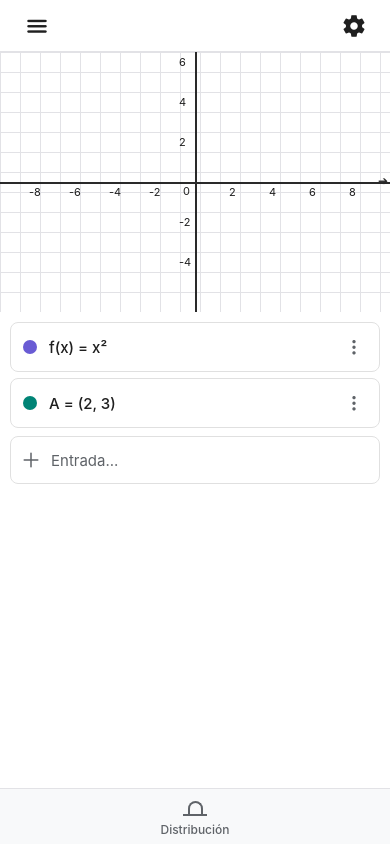
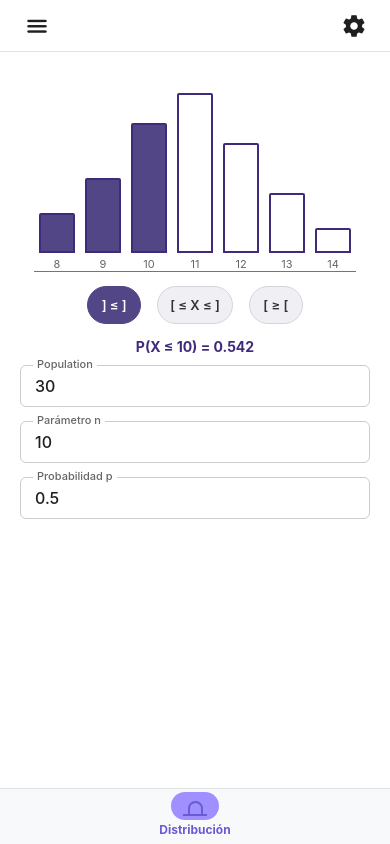
Before and after one commit to nedder3/geogarca, a React Native app: screen / in a window 390 px wide. Built offline with nearby package versions, Linux system fonts and the light colour scheme.

Commit message:
feat(app): configure default Suite Calculadora view and update integration test suite

```diff
--- a/App.tsx
+++ b/App.tsx
@@ -4,16 +4,16 @@ import {
   StyleSheet,
   Dimensions,
   BackHandler,
-  Platform,
 } from 'react-native';
 import { SafeAreaView, SafeAreaProvider } from 'react-native-safe-area-context';
 import { TopAppBar } from '@/components/navigation/TopAppBar';
-import { BottomNavBar, MainTab } from '@/components/navigation/BottomNavBar';
+import { BottomNavBar, MainTab, AppNavigationMode } from '@/components/navigation/BottomNavBar';
 import { NavigationDrawer } from '@/components/navigation/NavigationDrawer';
 import { CartesianGrid } from '@/components/canvas/CartesianGrid';
 import { VirtualKeyboard } from '@/components/keyboard/VirtualKeyboard';
 import { AlgebraPanel } from '@/components/algebra/AlgebraPanel';
 import { ToolsGallery } from '@/components/tools/ToolsGallery';
+import { ProbabilityView } from '@/components/probability/ProbabilityView';
 import { SplashScreenView } from '@/components/splash/SplashScreenView';
 import {
   StartExamDialog,
@@ -25,7 +25,8 @@ import { useInputStore } from '@/stores/useInputStore';
 
 export default function App() {
   const [showSplash, setShowSplash] = useState(true);
-  const [activeTab, setActiveTab] = useState<MainTab>('algebra');
+  const [appMode, setAppMode] = useState<AppNavigationMode>('probability');
+  const [activeTab, setActiveTab] = useState<MainTab>('distribution');
   const [isDrawerOpen, setDrawerOpen] = useState(false);
 
   const isExamActive = useExamStore((state) => state.isExamActive);
@@ -76,7 +77,13 @@ export default function App() {
 
   const handleSelectDrawerOption = (optionId: string) => {
     setDrawerOpen(false);
-    if (optionId === 'exam') {
+    if (optionId === 'switch_probability') {
+      setAppMode('probability');
+      setActiveTab('distribution');
+    } else if (optionId === 'switch_graphing') {
+      setAppMode('graphing');
+      setActiveTab('algebra');
+    } else if (optionId === 'exam') {
       openStartModal();
     } else if (optionId === 'exit_exam') {
       requestExitExam();
@@ -87,8 +94,11 @@ export default function App() {
   const windowWidth = windowDimensions.width;
   const windowHeight = windowDimensions.height;
 
-  // Responsive canvas height: smaller when keyboard is up to let algebra list breathe
-  const canvasHeight = isKeyboardVisible && activeTab === 'algebra' ? 200 : Math.min(260, Math.floor(windowHeight * 0.32));
+  // Responsive canvas height for graphing mode
+  const canvasHeight =
+    isKeyboardVisible && activeTab === 'algebra'
+      ? 200
+      : Math.min(260, Math.floor(windowHeight * 0.32));
 
   return (
     <SafeAreaProvider>
@@ -96,16 +106,24 @@ export default function App() {
         <View style={styles.container}>
           {/* Top App Bar (Normal / Exam) */}
           <TopAppBar
+            title="Suite Calculadora"
             onOpenMenu={() => setDrawerOpen(true)}
             onOpenSettings={() => {}}
           />
 
-          {/* Viewport - Upper Half: Cartesian Canvas */}
+          {/* Main Viewport */}
+          {appMode === 'probability' ? (
+            <View style={styles.contentContainer}>
+              <ProbabilityView />
+            </View>
+          ) : (
+            <>
+              {/* Upper Half: Cartesian Canvas */}
               <View style={[styles.canvasContainer, { height: canvasHeight }]}>
                 <CartesianGrid width={windowWidth} height={canvasHeight} />
               </View>
 
-          {/* Viewport - Lower Half: Tabbed Content */}
+              {/* Lower Half: Tabbed Content */}
               <View style={styles.contentContainer}>
                 {activeTab === 'algebra' && <AlgebraPanel />}
                 {activeTab === 'tools' && <ToolsGallery />}
@@ -115,12 +133,19 @@ export default function App() {
 
               {/* Virtual Keyboard */}
               {isKeyboardVisible && activeTab === 'algebra' && <VirtualKeyboard />}
+            </>
+          )}
 
           {/* Bottom Navigation */}
-          <BottomNavBar activeTab={activeTab} onTabPress={setActiveTab} />
+          <BottomNavBar
+            mode={appMode}
+            activeTab={activeTab}
+            onTabPress={setActiveTab}
+          />
 
-          {/* Navigation Drawer (renders on top of everything) */}
+          {/* Navigation Drawer */}
           <NavigationDrawer
+            title="Suite Calculadora GeoGebra"
             visible={isDrawerOpen}
             onClose={() => setDrawerOpen(false)}
             onSelectOption={handleSelectDrawerOption}
@@ -140,6 +165,7 @@ export default function App() {
           />
 
           <ExamOkDialog
+            appName="Suite Calculadora GeoGebra"
             visible={isSummaryOpen}
             onDismiss={dismissSummary}
           />
```
Also changed, not shown: 1 other file (tests, documents, lock files or other folders). Lines whose indentation alone changed are shown as unchanged.
